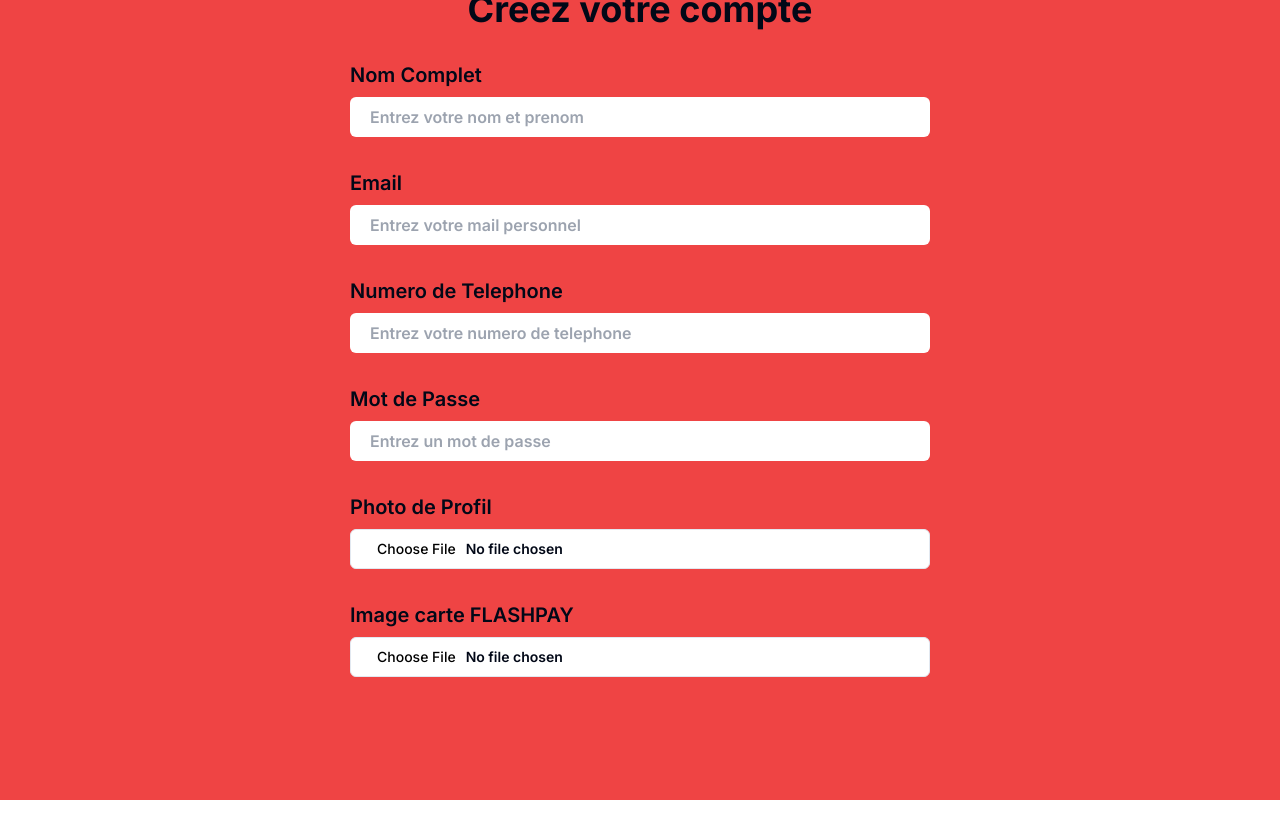
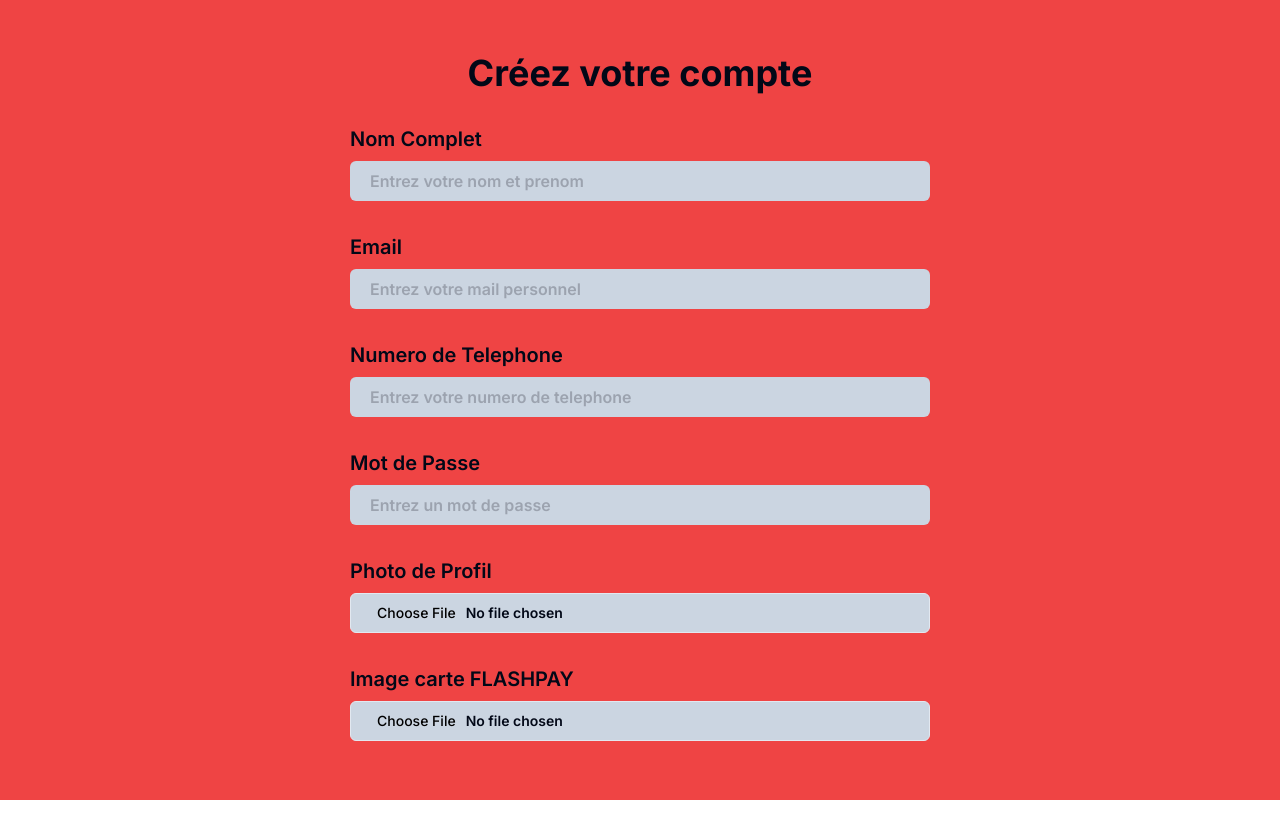
Before and after one commit to Baguel/fastpay-app1, a Next.js app: page /register in a window 1280 px wide. Shown: the top 838 px of the page. Built offline with nearby package versions, Linux system fonts and the light colour scheme.

Commit message:
creation of frontend

```diff
--- a/app/register/page.js
+++ b/app/register/page.js
@@ -6,31 +6,31 @@ export default function Register() {
     <main className="h-screen w-md flex items-center justify-center bg-red-500">
         <div className="h-[950px] max-w-[700px]">
             <div>
-                <h1 className="mt-16 text-center font-bold text-4xl">Créez votre compte</h1>
+                <h1 className="mt-32 text-center font-bold text-4xl">Créez votre compte</h1>
             </div>
             <div className="mt-8">
                 <h1 className="font-semibold text-xl">Nom Complet</h1>
-                <input className="rounded-md lg:w-[580px] h-[40px] xs:w-[400px] md:w-[500px] cs:w-[340px] px-5 font-semibold mt-2" placeholder="Entrez votre nom et prenom"/>
+                <input className="rounded-md lg:w-[580px] h-[40px] xs:w-[400px] md:w-[500px] cs:w-[340px] px-5 font-semibold mt-2 bg-slate-300" placeholder="Entrez votre nom et prenom"/>
             </div>
             <div className="mt-8">
                 <h1 className="font-semibold text-xl">Email</h1>
-                <input className="rounded-md lg:w-[580px] h-[40px] xs:w-[400px]  md:w-[500px] cs:w-[340px] px-5 font-semibold mt-2" placeholder="Entrez votre mail personnel"/>
+                <input className="rounded-md lg:w-[580px] h-[40px] xs:w-[400px]  md:w-[500px] cs:w-[340px] px-5 font-semibold mt-2 bg-slate-300" placeholder="Entrez votre mail personnel"/>
             </div>
             <div className="mt-8">
                 <h1 className="font-semibold text-xl">Numero de Telephone</h1>
-                <input className="rounded-md lg:w-[580px] h-[40px] xs:w-[400px]  md:w-[500px] cs:w-[340px] px-5 font-semibold mt-2" placeholder="Entrez votre numero de telephone"/>
+                <input className="rounded-md lg:w-[580px] h-[40px] xs:w-[400px]  md:w-[500px] cs:w-[340px] px-5 font-semibold mt-2 bg-slate-300" placeholder="Entrez votre numero de telephone"/>
             </div>
             <div className="mt-8">
                 <h1 className="font-semibold text-xl">Mot de Passe</h1>
-                <input type="password" className="rounded-md lg:w-[580px] h-[40px] xs:w-[400px] md:w-[500px] cs:w-[340px] px-5 font-semibold mt-2" placeholder="Entrez un mot de passe"/>
+                <input type="password" className="rounded-md lg:w-[580px] h-[40px] xs:w-[400px] md:w-[500px] cs:w-[340px] px-5 font-semibold mt-2 bg-slate-300" placeholder="Entrez un mot de passe"/>
             </div>
             <div className="mt-8">
                 <h1 className="font-semibold text-xl">Photo de Profil</h1>
-                <Input className="rounded-md lg:w-[580px] h-[40px] xs:w-[400px]  md:w-[500px] cs:w-[340px] px-5 font-semibold mt-2" id="picture" type="file" />
+                <Input className="rounded-md lg:w-[580px] h-[40px] xs:w-[400px]  md:w-[500px] cs:w-[340px] px-5 font-semibold mt-2 bg-slate-300" id="picture" type="file" />
             </div>
             <div className="mt-8">
                 <h1 className="font-semibold text-xl">Image carte FLASHPAY</h1>
-                <Input className="rounded-md lg:w-[580px] h-[40px] xs:w-[400px]  md:w-[500px] cs:w-[340px] px-5 font-semibold mt-2" id="picture" type="file" />
+                <Input className="rounded-md lg:w-[580px] h-[40px] xs:w-[400px]  md:w-[500px] cs:w-[340px] px-5 font-semibold mt-2  bg-slate-300" id="picture" type="file" />
             </div>
         </div>
     </main>
```
